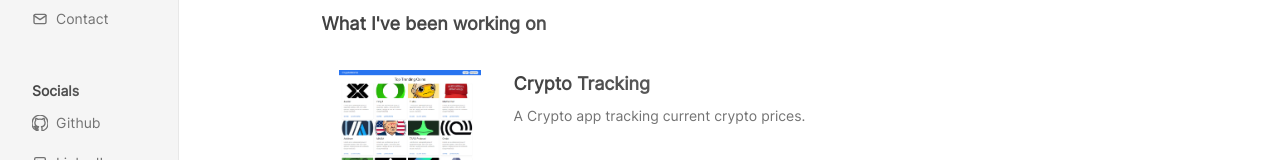
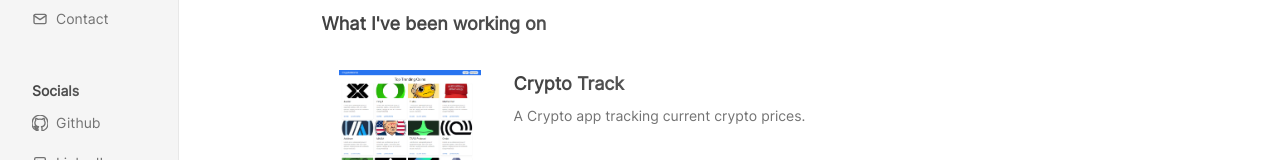
Before and after one commit to CMs-web/Portfolio, a React (Vite) app: page / in a window 1280 px wide. Shown: the part 358-518 px from the top of the page. Built offline with nearby package versions, Linux system fonts and the light colour scheme.

Commit message:
change project name

```diff
--- a/src/components/Home.jsx
+++ b/src/components/Home.jsx
@@ -40,7 +40,7 @@ const Home = () => {
                 <div className="flex flex-col justify-between">
                   <div>
                     <h4 className="__className_399708 bg-clip-text text-transparent bg-gradient-to-r from-primary to-secondary font-black text-lg md:text-lg lg:text-lg">
-                      Crypto Tracking
+                      Crypto Track
                     </h4>
                     <p className="font-normal text-secondary text-sm md:text-sm lg:text-sm mt-2 max-w-xl">
                       A Crypto app tracking current crypto prices.
```
